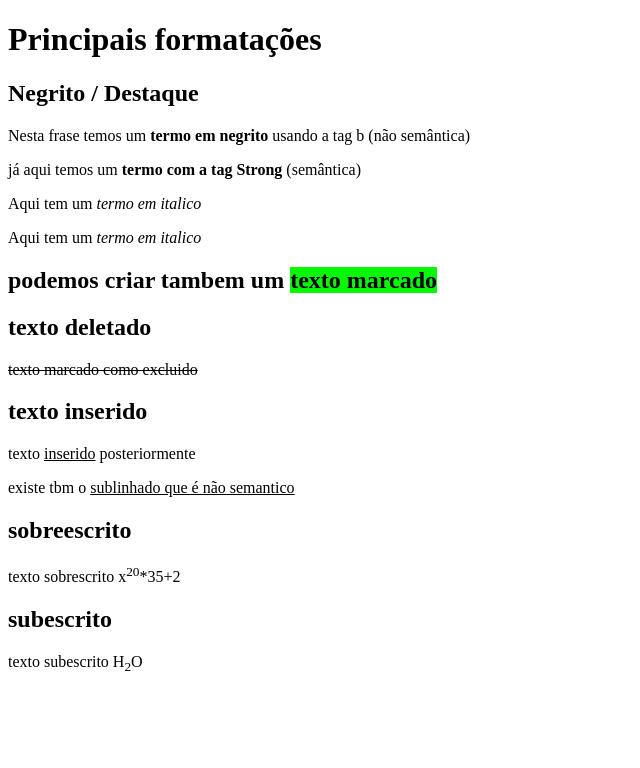
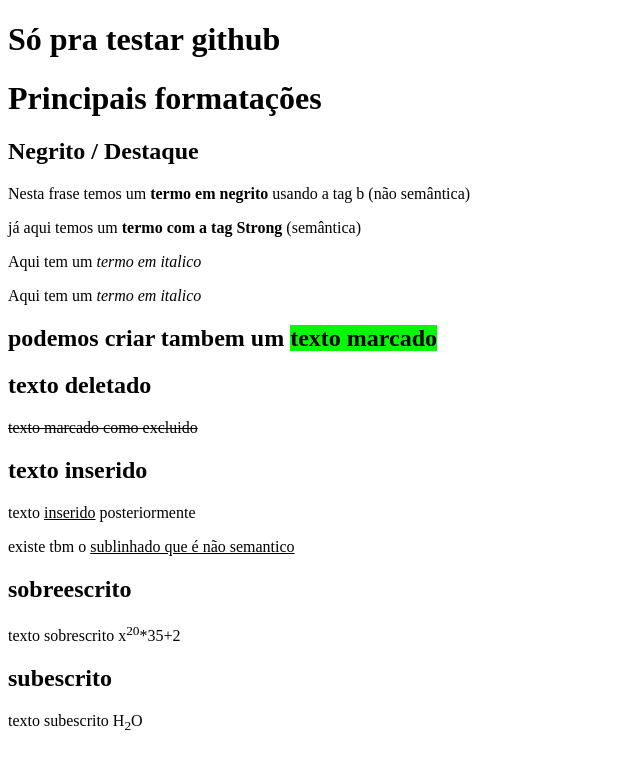
Before and after one commit to MoreiraFelipeBr/LearningInVsCode, a plain HTML site: page Estudos/html-css/exercicios/ex001/index.html in a window 1280 px wide. Shown: the whole page, without its empty margins (0-640 px from the left). Drawn offline with Linux system fonts and the light colour scheme.

Commit message:
Só Testando

```diff
--- a/Estudos/html-css/exercicios/ex001/index.html
+++ b/Estudos/html-css/exercicios/ex001/index.html
@@ -7,6 +7,7 @@
     <title>Hierarquia de títulos</title>
 </head>
 <body>
+    <h1>Só pra testar github</h1>
     <h1>Principais formatações</h1>
     <h2>Negrito / Destaque</h2>
     <p>Nesta frase temos um <b>termo em negrito</b> usando a tag b (não semântica)</p>
```
